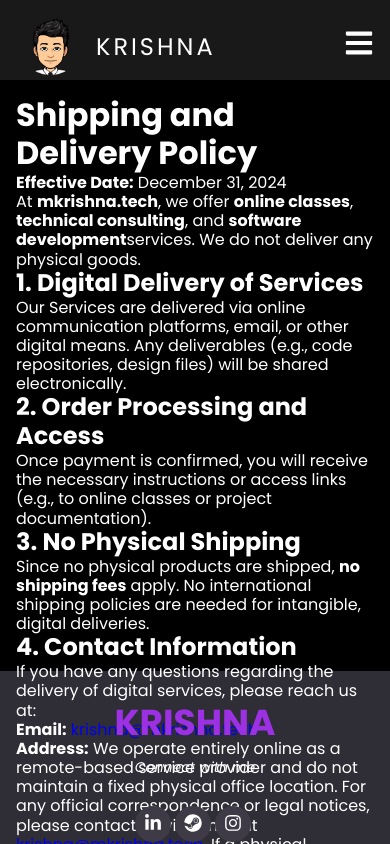
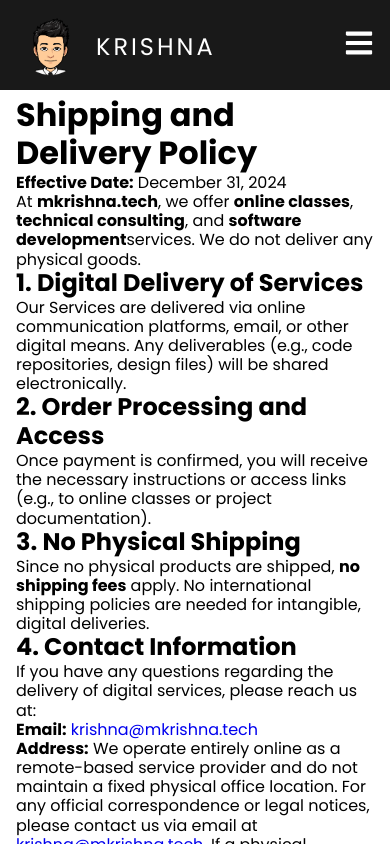
Before and after one commit to krish-1010/portfolio, a React (Create React App) app: page /shipping-delivery in a window 390 px wide. Shown: the top 844 px of the page. Built offline with nearby package versions, Linux system fonts and the light colour scheme.

Commit message:
fixed footer mobile

```diff
--- a/src/App.js
+++ b/src/App.js
@@ -90,8 +90,8 @@ function App() {
           <Route path="/privacy-policy" element={<PrivacyPolicy />} />
           <Route path="/contact-us" element={<ContactUsPage />} />
         </Routes>
+        <BackToTop />
         <Footer />
-        <BackToTop />
       </div>
     </Router>
   );
--- a/src/components/Footer.css
+++ b/src/components/Footer.css
@@ -8,6 +8,8 @@
 
 .footer .container{
     max-width: 1140px;
+    /* position: sticky;
+    bottom: 0; */
     /* display: flex;
     flex-direction: column;
     align-items: center;
--- a/src/pages/CancellationRefund.jsx
+++ b/src/pages/CancellationRefund.jsx
@@ -6,10 +6,11 @@ function CancellationRefund() {
       style={{
         // background: "black",
         // color: "white",
+
         marginBottom: "50px",
         padding: "1rem",
         marginTop: "5.5rem",
-        height: "70vh",
+        minHeight: "70vh",
       }}
     >
       <h1>Cancellation and Refund Policy</h1>
--- a/src/pages/ContactUsPage.jsx
+++ b/src/pages/ContactUsPage.jsx
@@ -13,7 +13,7 @@ const ContactUsPage = () => {
         marginBottom: "50px",
         padding: "1rem",
         marginTop: "5rem",
-        height: "70vh",
+        minHeight: "70vh",
       }}
     >
       <div className="container">
--- a/src/pages/PrivacyPolicy.jsx
+++ b/src/pages/PrivacyPolicy.jsx
@@ -9,7 +9,7 @@ function PrivacyPolicy() {
         // marginBottom: "50px",
         padding: "1rem",
         marginTop: "5rem",
-        height: "70vh",
+        minHeight: "70vh",
       }}
     >
       <h1>Privacy Policy</h1>
--- a/src/pages/ShippingAndDelivery.jsx
+++ b/src/pages/ShippingAndDelivery.jsx
@@ -4,11 +4,11 @@ function ShippingAndDelivery() {
   return (
     <div
       style={{
-        background: "black",
-        color: "white",
+        // background: "black",
+        // color: "white",
         padding: "1rem",
         marginTop: "5rem",
-        height: "70vh",
+        minHeight: "70vh",
       }}
     >
       <h1>Shipping and Delivery Policy</h1>
--- a/src/pages/TermsAndConditions.jsx
+++ b/src/pages/TermsAndConditions.jsx
@@ -10,7 +10,7 @@ function TermsAndConditions() {
         padding: "1rem",
         marginTop: "90px",
         marginBottom: "50px",
-        height: "69vh",
+        minHeight: "69vh",
       }}
     >
       <h1>Terms and Conditions</h1>
```
